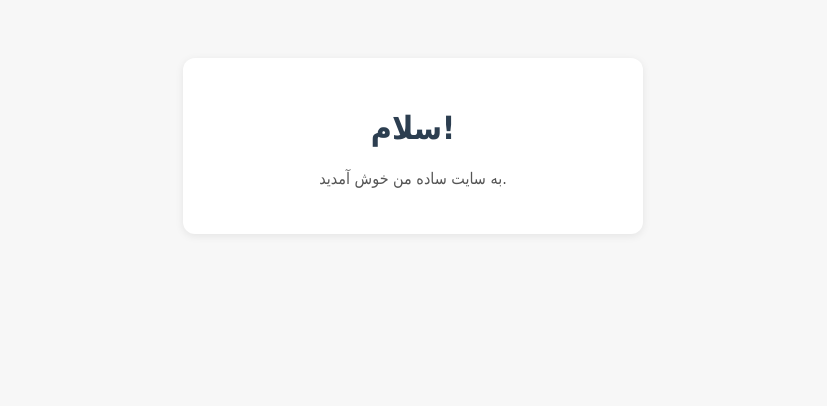
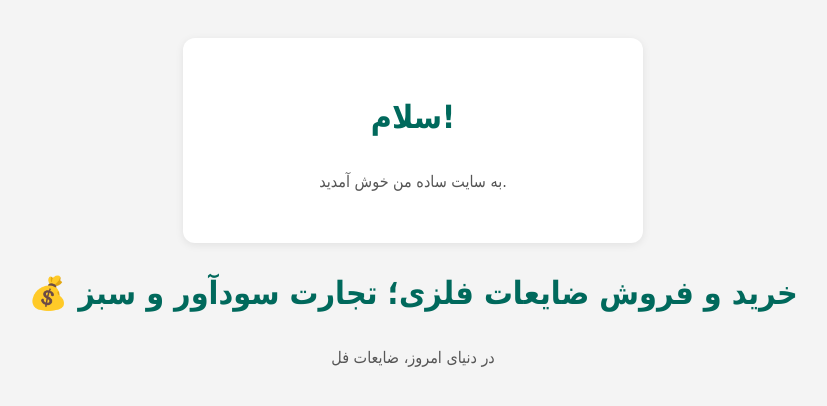
Before and after one commit to ramezanhesari33-jpg/Ramezan-github.io, a plain HTML site: page index.html in a window 1280 px wide. Shown: the whole page, without its empty margins (227-1054 px from the left). Drawn offline with Linux system fonts and the light colour scheme.

Commit message:
Update index.html

```diff
--- a/index.html
+++ b/index.html
@@ -33,3 +33,33 @@
     </div>
 </body>
 </html>
+<!DOCTYPE html>
+<html lang="fa">
+<head>
+  <meta charset="UTF-8">
+  <title>خرید و فروش ضایعات فلزی</title>
+  <style>
+    body {
+      font-family: 'Tahoma', sans-serif;
+      background-color: #f4f4f4;
+      color: #333;
+      line-height: 1.8;
+      padding: 30px;
+    }
+    h1, h2 {
+      color: #00695c;
+    }
+    ul, ol {
+      padding-right: 20px;
+    }
+    .section {
+      margin-bottom: 30px;
+    }
+  </style>
+</head>
+<body>
+
+  <h1>💰 خرید و فروش ضایعات فلزی؛ تجارت سودآور و سبز</h1>
+
+  <div class="section">
+    <p>در دنیای امروز، ضایعات فل
```
